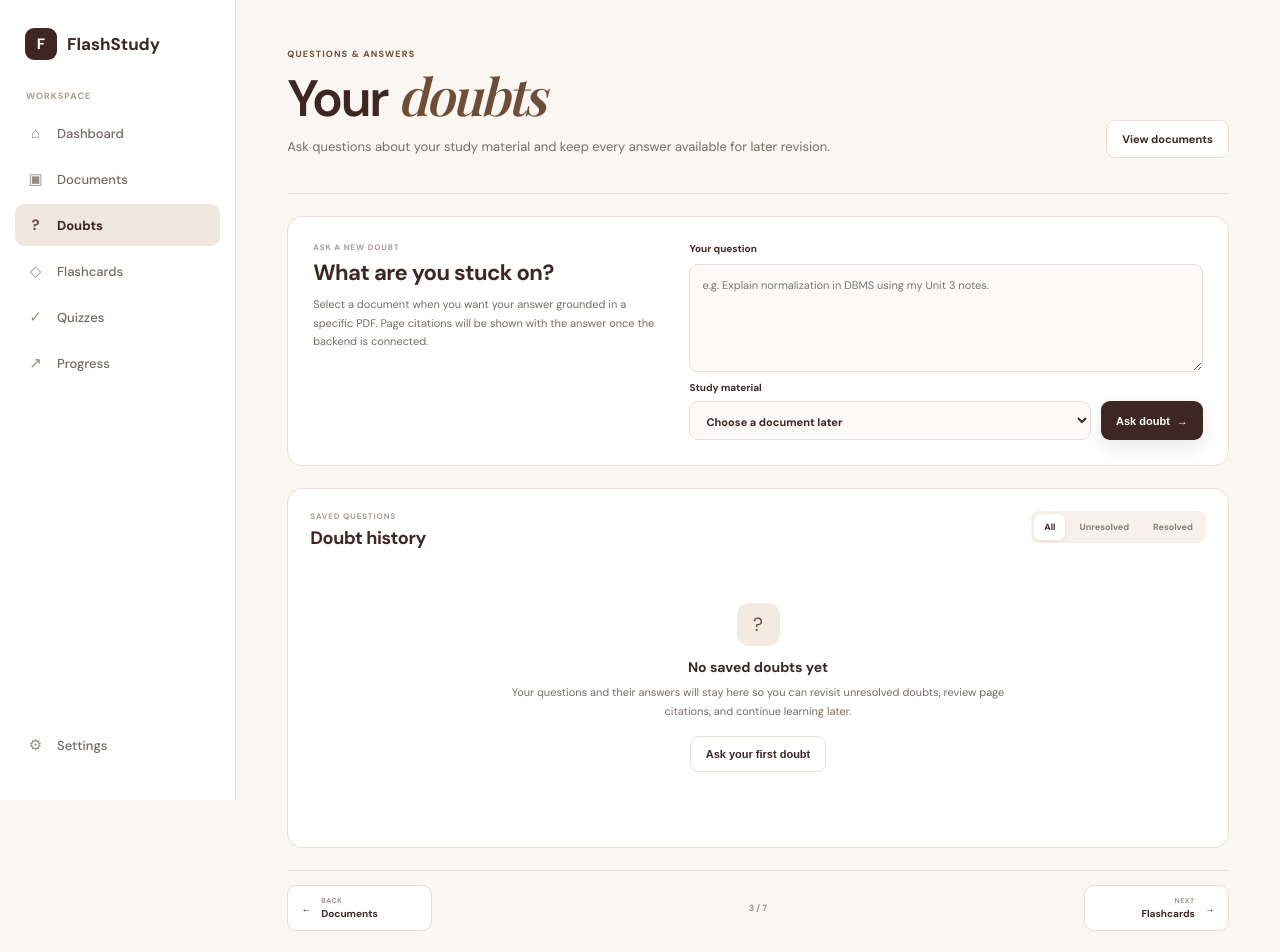
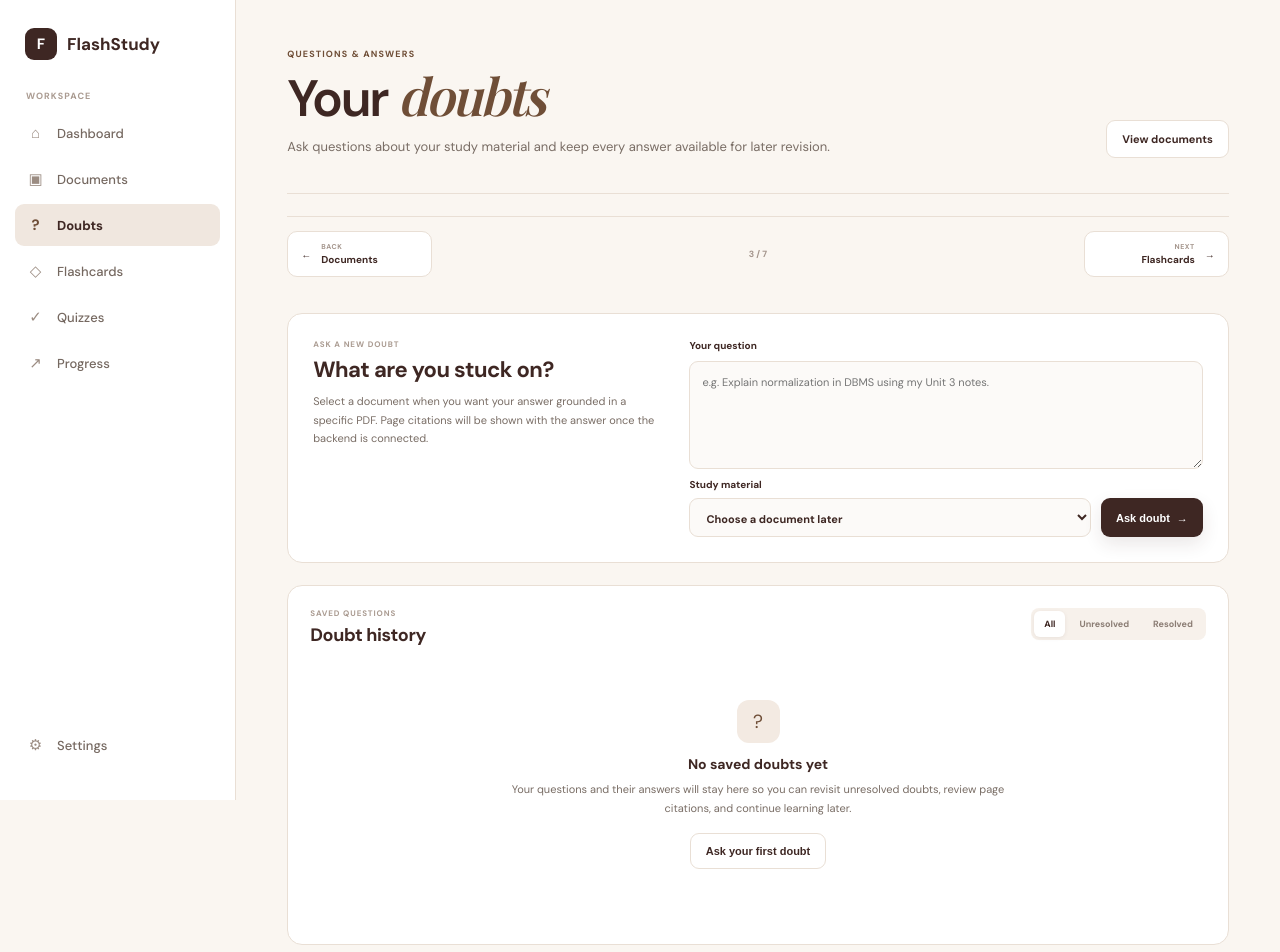
Before and after one commit to RISHITHADASARI18/flashstudy, a Next.js app: page /doubts in a window 1280 px wide. Shown: the top 952 px of the page. Built offline with nearby package versions, Linux system fonts and the light colour scheme; no server answers; a web font is replaced by a local one.

Commit message:
Move page navigation to top of workspace pages

```diff
--- a/app/doubts/page.tsx
+++ b/app/doubts/page.tsx
@@ -97,6 +97,7 @@ export default function DoubtsPage() {
           </div>
           <Link href="/documents" className="dashboard-secondary-btn">View documents</Link>
         </header>
+        <PageNavigation />
 
         <section className="doubt-ask-card">
           <div className="doubt-ask-copy">
@@ -175,7 +176,6 @@ export default function DoubtsPage() {
             </button>
           </div>
         </section>
-        <PageNavigation />
       </section>
     </main>
   );
```
